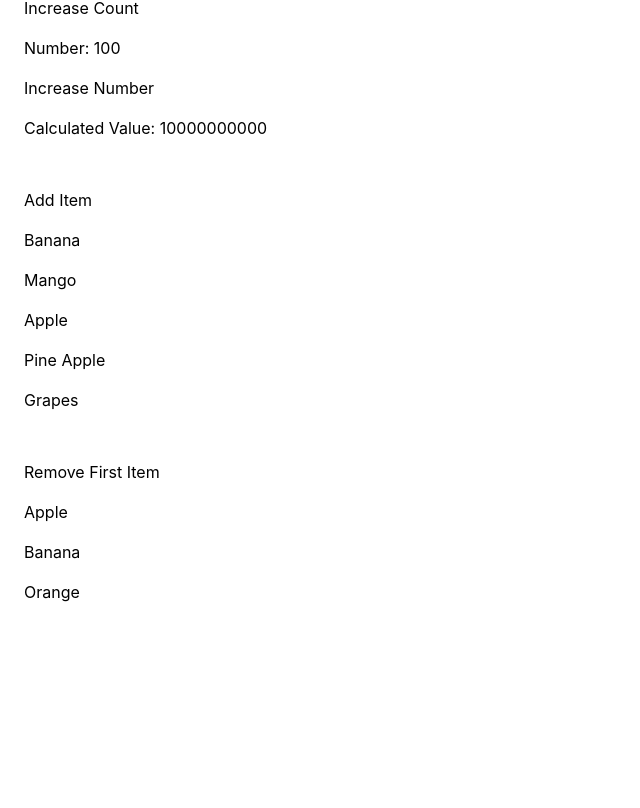
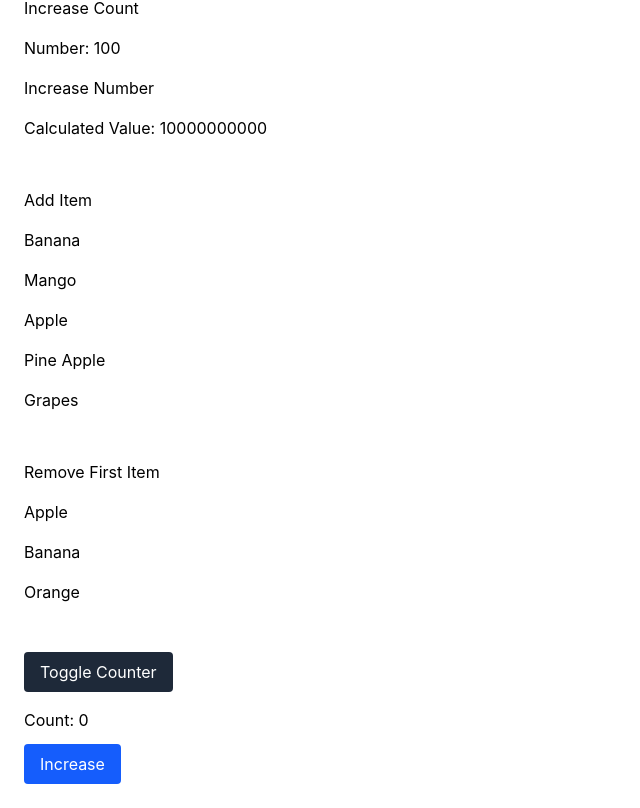
Before and after one commit to TheZainCode/react-advance-concepts, a React (Vite) app: page / in a window 1280 px wide. Shown: the part 1306-2114 px from the top of the page, without its empty margins (0-640 px from the left). Before the commit the page ends 1934 px from the top, so only its background shows below. Built offline with nearby package versions, Linux system fonts and the light colour scheme.

Commit message:
add When React preserves or resets component state

```diff
--- a/src/App.jsx
+++ b/src/App.jsx
@@ -10,6 +10,7 @@ import RenderDemo from "./components/RenderDemo";
 import MemoDemo from "./components/MemoDemo";
 import KeyDemo from "./components/KeyDemo";
 import IndexKeyDemo from "./components/IndexKeyDemo";
+import StateRestDemo from "./components/StateRestDemo";
 function App(){
   return(
     <main>
@@ -25,6 +26,7 @@ function App(){
       <MemoDemo />
       <KeyDemo />
       <IndexKeyDemo />
+      <StateRestDemo />
     </main>
   );
 }
--- /dev/null
+++ b/src/components/StateRestDemo.jsx
@@ -0,0 +1,37 @@
+import { useState } from "react";
+
+function Counter() {
+  const [count, setCount] = useState(0);
+
+  return (
+    <div className="space-y-3">
+      <p>Count: {count}</p>
+
+      <button
+        onClick={() => setCount((prev) => prev + 1)}
+        className="rounded bg-blue-600 px-4 py-2 text-white"
+      >
+        Increase
+      </button>
+    </div>
+  );
+}
+
+function StateResetDemo() {
+  const [show, setShow] = useState(true);
+
+  return (
+    <div className="space-y-4 p-6">
+      <button
+        onClick={() => setShow((prev) => !prev)}
+        className="rounded bg-gray-800 px-4 py-2 text-white"
+      >
+        Toggle Counter
+      </button>
+
+      {show && <Counter />}
+    </div>
+  );
+}
+
+export default StateResetDemo;
```
